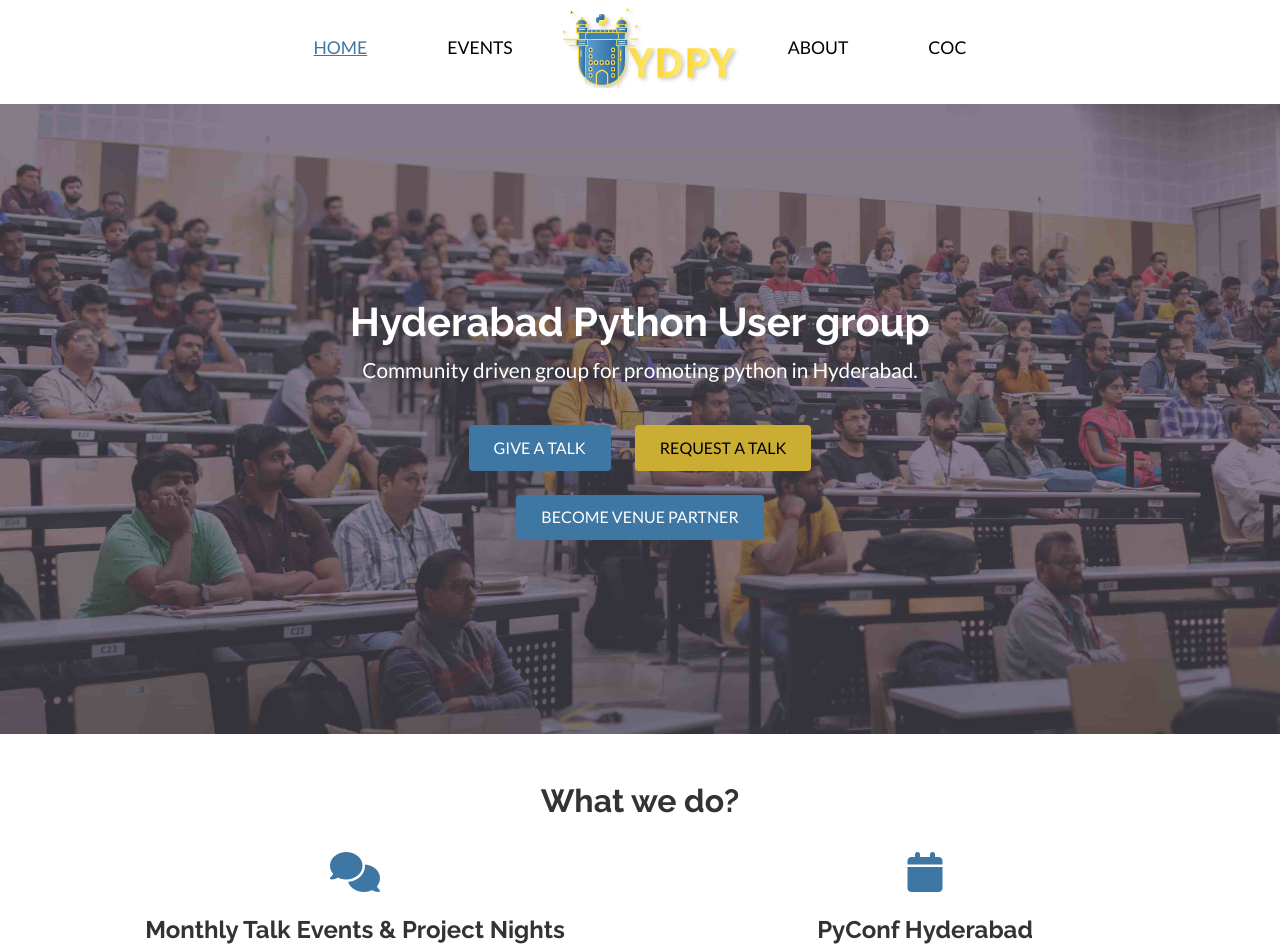
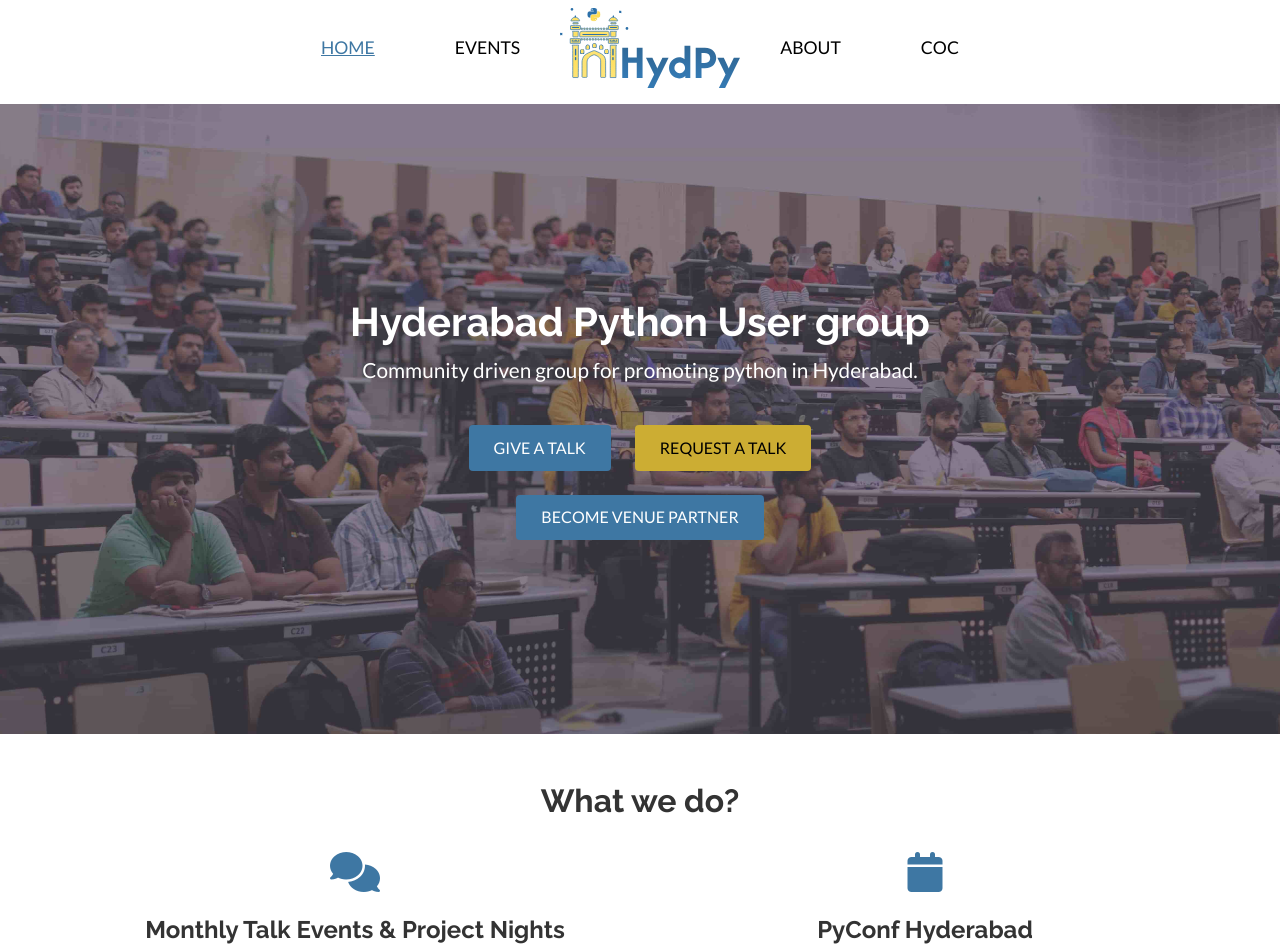
Before and after one commit to HydPy/HydPy, a Jekyll site: the page built from index.html, in a window 1280 px wide. Shown: the top 952 px of the page. Built offline with Jekyll 4.4.1, drawn with Linux system fonts in a browser that asks for light colours.

Commit message:
Add current logo variants and reorganize logo folder structure

```diff
--- a/_includes/navbar.html
+++ b/_includes/navbar.html
@@ -1,7 +1,7 @@
 <nav class="navbar navbar-expand-lg navbar-light">
   <div class="container-fluid">
     <span id="navbar-logo">
-      <img src="{{ '/assets/img/hydpy.png' | prepend: site.baseurl }}" alt="Hyderabad Python User Group logo">
+      <img class="img-fluid w-auto" style="height: 64px;" src="{{ '/assets/img/logo/current/standard/light/hydpy.svg' | prepend: site.baseurl }}" alt="Hyderabad Python User Group logo">
     </span>
     <button class="navbar-toggler" type="button" data-bs-toggle="collapse" data-bs-target="#navbarText"
       aria-controls="navbarText" aria-expanded="false" aria-label="Toggle navigation">
@@ -18,7 +18,7 @@
             href="{{ 'https://www.meetup.com/hydpygroup/events/past/'}}">EVENTS</a>
         </li>
         <span id="navbar-dropdown-logo">
-          <img src="{{ '/assets/img/hydpy.png' | prepend: site.baseurl }}" alt="Hyderabad Python User Group logo">
+          <img class="img-fluid w-auto" style="height: 80px;" src="{{ '/assets/img/logo/current/standard/light/hydpy.svg' | prepend: site.baseurl }}" alt="Hyderabad Python User Group logo">
         </span>
         <li class="nav-item">
           <a class="nav-link dark {% if page.title=='About' %} active {% endif %}"
```
Also changed, not shown: assets/img/logo/archive/v2/hydpy.png (renamed from assets/img/hydpy.png), assets/img/logo/archive/v2/hydpy.svg (added), assets/img/logo/current/square/dark/hydpy.png (added), assets/img/logo/current/square/dark/hydpy.svg (added), assets/img/logo/current/square/dark/print.svg (added), assets/img/logo/current/square/light/hydpy.png (added), assets/img/logo/current/square/light/hydpy.svg (added), assets/img/logo/current/square/light/print.svg (added), assets/img/logo/current/standard/dark/hydpy.png (added), assets/img/logo/current/standard/dark/hydpy.svg (added), assets/img/logo/current/standard/dark/print.svg (added), assets/img/logo/current/standard/light/hydpy.png (added), assets/img/logo/current/standard/light/hydpy.svg (added), assets/img/logo/current/standard/light/print.svg (added).
